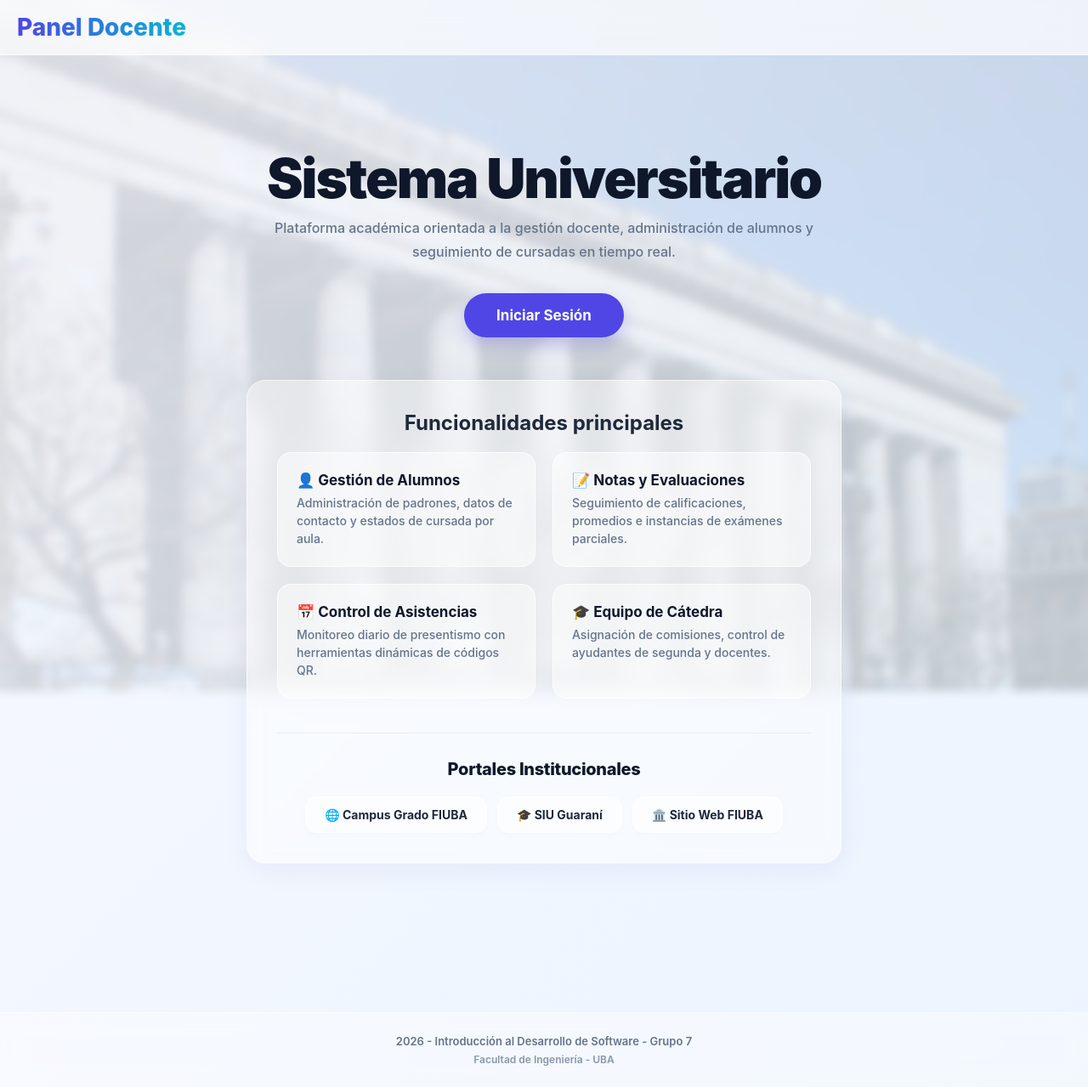
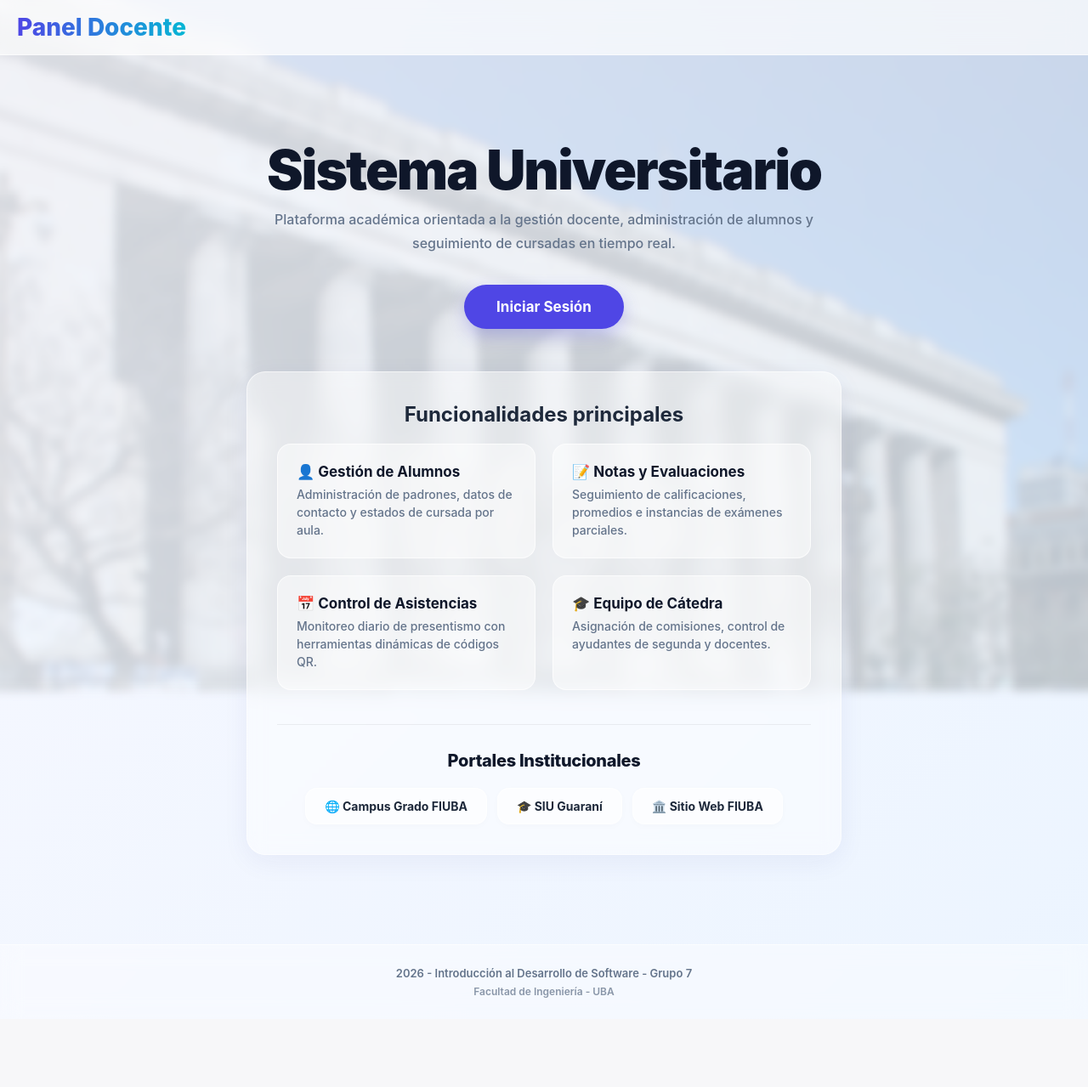
Before and after one commit to marco-ingenieria/fiubyte, a Flask app: page / in a window 1280 px wide. Shown: the whole page at 85% size. After the commit the page ends 1174 px from the top, so only its background shows below. Run offline with Flask 3, Linux system fonts and the light colour scheme.

Commit message:
Mejora de distribucion de css

```diff
--- a/FRONT/static/style/inicio.css
+++ b/FRONT/static/style/inicio.css
@@ -1,8 +1,8 @@
 #inicio-bienvenida {
     position: relative;
     width: 100%;
-    min-height: 80vh;
-    padding: 20px 0;
+    min-height: 60vh;
+    padding: 10px 0;
     z-index: 1;
 }
 
@@ -115,3 +115,9 @@
     transform: scale(1.03);
     box-shadow: 0 6px 16px rgba(79, 70, 229, 0.1);
 }
+
+footer {
+    position: relative;
+    z-index: 10;
+    margin-top: auto;
+}
--- a/FRONT/templates/alumno.html
+++ b/FRONT/templates/alumno.html
@@ -1,6 +1,7 @@
 {% extends "base_sistema.html" %}
 
 {% block content %}
+<link rel="stylesheet" href="{{ url_for('static', filename='style/alumno.css') }}?v=3">
 
 <div id="contenedor-alumno">
 
--- a/FRONT/templates/asistencias.html
+++ b/FRONT/templates/asistencias.html
@@ -1,6 +1,7 @@
 {% extends "base_sistema.html" %}
 
 {% block content %}
+<link rel="stylesheet" href="{{ url_for('static', filename='style/asistencias.css') }}?v=3">
 
 <div id="asistencia-data"
      data-edit-error-id="{{ edit_error_id|default('') }}"
--- a/FRONT/templates/base_sistema.html
+++ b/FRONT/templates/base_sistema.html
@@ -5,9 +5,7 @@
     <title>{% block title %}Sistema Universitario{% endblock %}</title>
 
     <link rel="stylesheet" href="{{ url_for('static', filename='style/global.css') }}">
-    <link rel="stylesheet" href="{{ url_for('static', filename='style/menu.css') }}">
-    <link rel="stylesheet" href="{{ url_for('static', filename='style/asistencias.css') }}?v=3">
-    <link rel="stylesheet" href="{{ url_for('static', filename='style/alumno.css') }}?v=3">
+
 </head>
 <body>
 
--- a/FRONT/templates/menu_principal.html
+++ b/FRONT/templates/menu_principal.html
@@ -3,6 +3,7 @@
 {% block title %}Inicio - Panel Docente{% endblock %}
 
 {% block content %}
+<link rel="stylesheet" href="{{ url_for('static', filename='style/menu.css') }}">
 
 <h1>Bienvenido, Profesor</h1>
 
```
